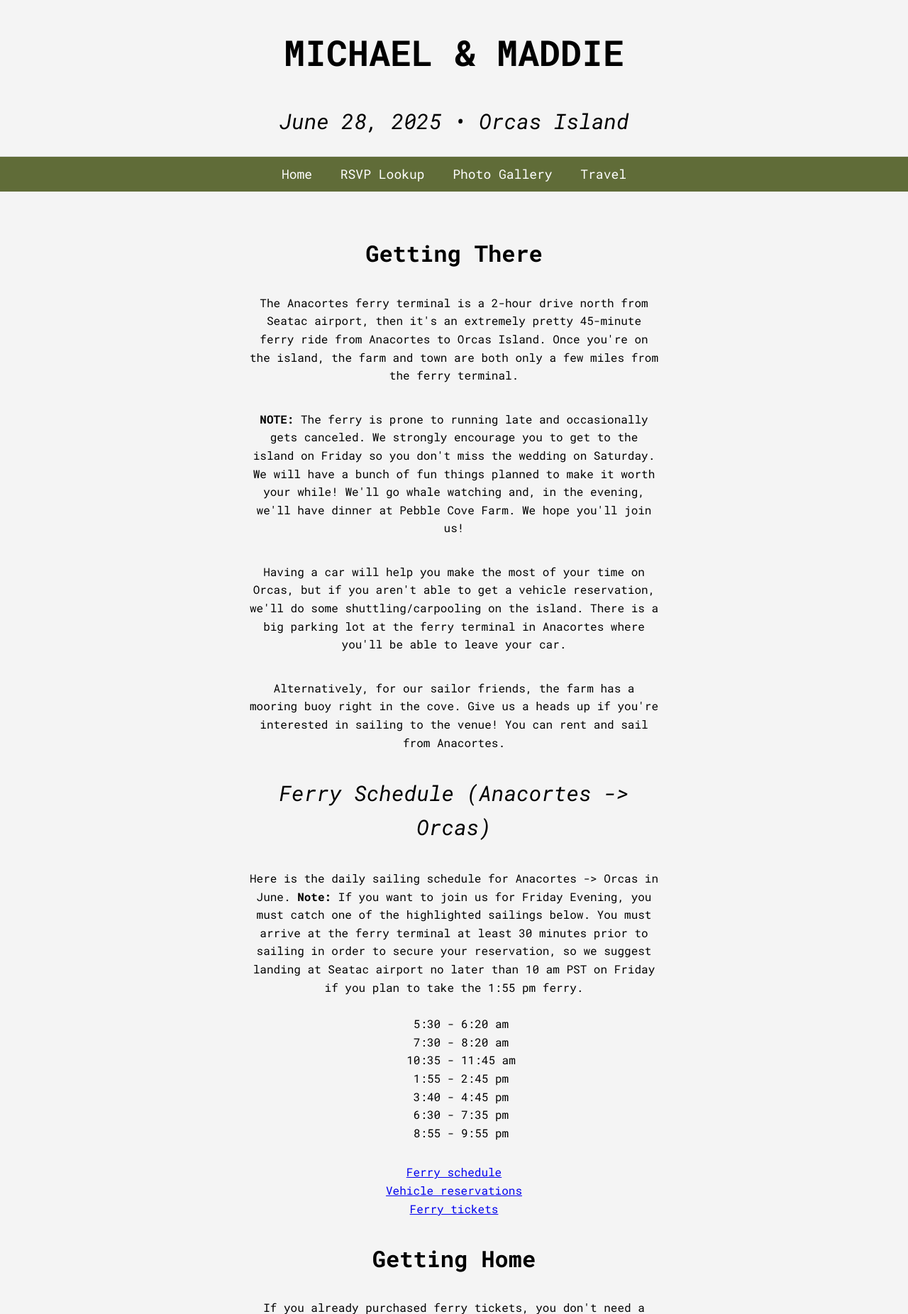
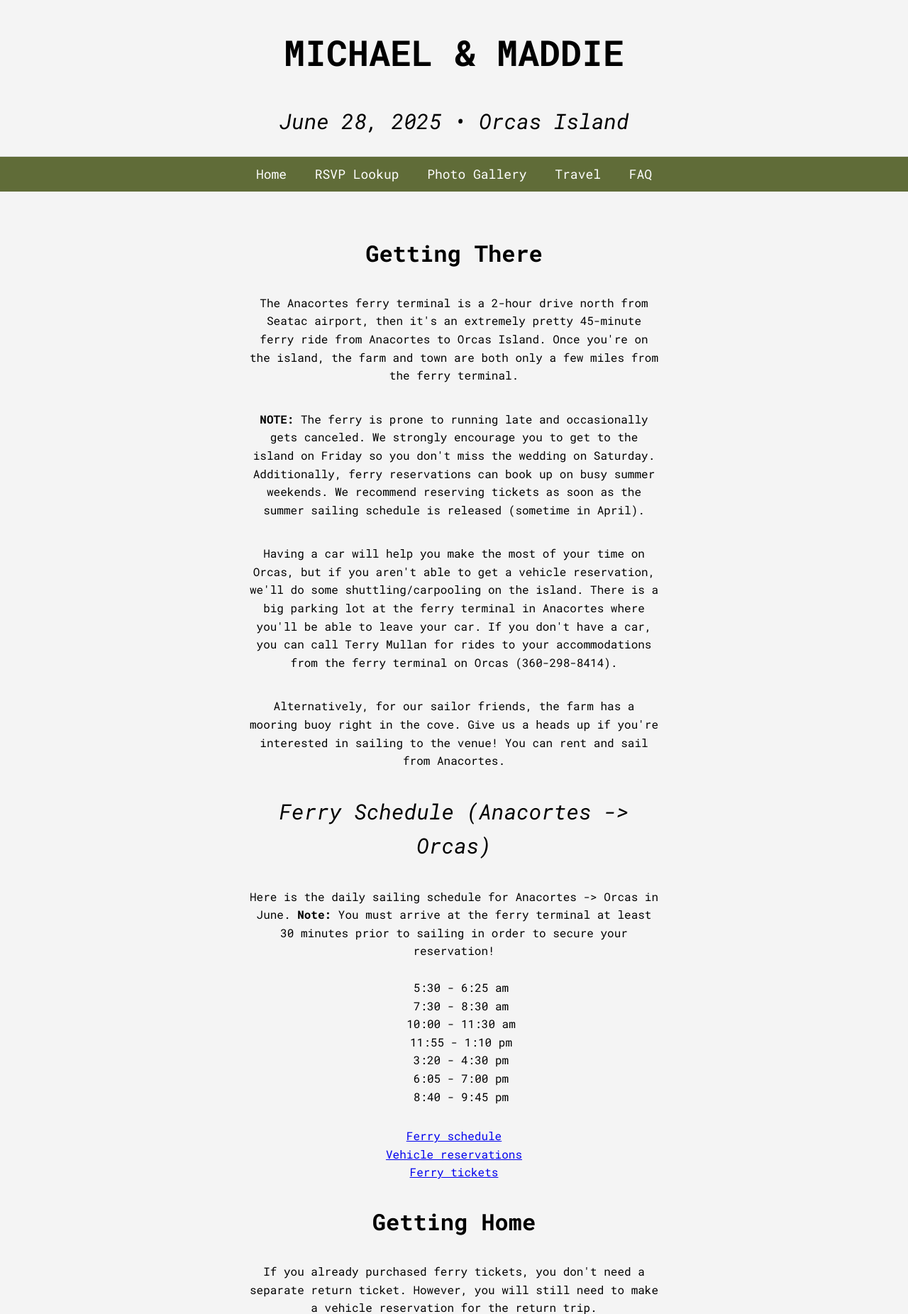
Before and after one commit to sulgr001/wedding_website, a Flask app: page /travel in a window 1280 px wide. Shown: the top 1852 px of the page at 71% size. Run offline with Flask 3, Linux system fonts and the light colour scheme; some web fonts are replaced.

Commit message:
Updating itinerary, adding FAQ page, updating travel information

```diff
--- a/app.py
+++ b/app.py
@@ -244,6 +244,9 @@ def gallery():
 def travel():
     return render_template("travel.html")
 
+@app.route("/faq")
+def faq():
+    return render_template("faq.html")
 
 if __name__ == '__main__':
     app.run(debug=True)
--- a/templates/base.html
+++ b/templates/base.html
@@ -16,6 +16,7 @@
         <a href="{{ url_for('lookup') }}">RSVP Lookup</a>
         <a href="{{ url_for('gallery') }}">Photo Gallery</a>
         <a href="{{ url_for('travel') }}">Travel</a>
+        <a href="{{ url_for('faq') }}">FAQ</a>
     </nav>
 
     <main>
@@ -24,7 +25,7 @@
     <footer>
         <button id="top-button" onclick="scrollToTop()">Return to Top</button>
         <p>&copy; Mike and Maddie 2024</p>
-        <button onclick="window.location.href='mailto:sulgr001@gmail.com';">Email Us</button>
+        <button onclick="window.location.href='mailto:maddie.burgoyne@gmail.com';">Email Us</button>
     </footer>
 
     <script>
--- a/templates/travel.html
+++ b/templates/travel.html
@@ -7,23 +7,23 @@
     <h1>Getting There</h1>
     <p>The Anacortes ferry terminal is a 2-hour drive north from Seatac airport, then it's an extremely pretty 45-minute ferry ride from Anacortes to Orcas Island. Once you're on the island, the farm and town are both only a few miles from the ferry terminal.</p>
 
-    <p><strong>NOTE:</strong> The ferry is prone to running late and occasionally gets canceled. We strongly encourage you to get to the island on Friday so you don't miss the wedding on Saturday. We will have a bunch of fun things planned to make it worth your while! We'll go whale watching and, in the evening, we'll have dinner at Pebble Cove Farm. We hope you'll join us!</p>
+    <p><strong>NOTE:</strong> The ferry is prone to running late and occasionally gets canceled. We strongly encourage you to get to the island on Friday so you don't miss the wedding on Saturday. Additionally, ferry reservations can book up on busy summer weekends. We recommend reserving tickets as soon as the summer sailing schedule is released (sometime in April).</p>
 
-    <p>Having a car will help you make the most of your time on Orcas, but if you aren't able to get a vehicle reservation, we'll do some shuttling/carpooling on the island. There is a big parking lot at the ferry terminal in Anacortes where you'll be able to leave your car.</p>
+    <p>Having a car will help you make the most of your time on Orcas, but if you aren't able to get a vehicle reservation, we'll do some shuttling/carpooling on the island. There is a big parking lot at the ferry terminal in Anacortes where you'll be able to leave your car.  If you don't have a car, you can call Terry Mullan for rides to your accommodations from the ferry terminal on Orcas (360-298-8414). </p>
 
     <p>Alternatively, for our sailor friends, the farm has a mooring buoy right in the cove. Give us a heads up if you're interested in sailing to the venue! You can rent and sail from Anacortes. </p>
 
     <h2>Ferry Schedule (Anacortes -> Orcas)</h2>
-    <p>Here is the daily sailing schedule for Anacortes -> Orcas in June. <strong>Note:</strong> If you want to join us for  Friday Evening, you must catch one of the highlighted sailings below. You must arrive at the ferry terminal at least 30 minutes prior to sailing in order to secure your reservation, so we suggest landing at Seatac airport no later than 10 am PST on Friday if you plan to take the 1:55 pm ferry.</p>
+    <p>Here is the daily sailing schedule for Anacortes -> Orcas in June. <strong>Note:</strong> You must arrive at the ferry terminal at least 30 minutes prior to sailing in order to secure your reservation! </p>
 
     <ul>
-        <li>5:30 - 6:20 am</li>
-        <li>7:30 - 8:20 am</li>
-        <li>10:35 - 11:45 am</li>
-        <li>1:55 - 2:45 pm</li>
-        <li>3:40 - 4:45 pm</li>
-        <li>6:30 - 7:35 pm</li>
-        <li>8:55 - 9:55 pm</li>
+        <li>5:30 - 6:25 am</li>
+        <li>7:30 - 8:30 am</li>
+        <li>10:00 - 11:30 am</li>
+        <li>11:55 - 1:10 pm</li>
+        <li>3:20 - 4:30 pm</li>
+        <li>6:05 - 7:00 pm</li>
+        <li>8:40 - 9:45 pm</li>
     </ul>
 
     <p>
@@ -43,24 +43,23 @@
     <p>Here is the daily sailing schedule for Orcas -> Anacortes. As a reminder, we'd love for you to join us for some brunch at Pebble Cove Farm until 11 am on Sunday. If flying home after the wedding, we recommend giving yourself plenty of time to get off the island and back down to Seatac to account for any delays or traffic.</p>
 
     <ul>
-        <li>7:35 - 8:40 am</li>
-        <li>8:40 - 10:10 am</li>
-        <li>12:20 - 1:25 pm</li>
-        <li>2:20 - 3:10 pm</li>
-        <li>5:15 - 6:20 pm</li>
-        <li>8:15 - 9:25 pm</li>
-        <li>8:50 - 9:40 pm</li>
-        <li>10:50 - 12:00 am</li>
+        <li>6:50 - 8:20 am</li>
+        <li>8:55 - 10:05 am</li>
+        <li>11:55 - 1:10 pm</li>
+        <li>1:35 - 2:50 pm</li>
+        <li>4:50 - 5:45 pm</li>
+        <li>7:15 - 8:25 pm</li>
+        <li>9:55 - 10:50pm</li>
     </ul>
 
     <h1>Where Should I Stay?</h1>
-    <p>We've reserved a number of lodging options through Pebble Cove Farm, the Outlook Inn, and Deer Harbor Inn. When you RSVP, reach out to us and we can help you pick one and make sure you're accounted for!</p>
+    <p>We've reserved a number of lodging options through Pebble Cove Farm.  If you're having trouble finding a place to stay on the island, let us know and we can help!</p>
 
     <h2>Options</h2>
     <ul>
         <li><strong>Pebble Cove Farm:</strong> A number of rooms on site and a few cottages and townhouses in Eastsound. We rented them all out, so please give us a call and we'll set you up with one! <a href="https://pebblecovefarm.com/accommodations/" target="_blank">View accommodations</a></li>
-        <li><strong>The Outlook Inn:</strong> Located in Eastsound, 8 miles from the farm. Reserve by calling (360) 376-2200 and request the Sulgrove/Burgoyne Wedding Room Block for a discounted rate of $220/night. Let us know if you choose this option! <a href="https://www.outlookinn.com/" target="_blank">Visit website</a></li>
-        <li><strong>Deer Harbor Inn:</strong> Two little cabins in a quiet spot 2 miles from the farm. Reach out to us and we'll set you up with one! <a href="https://www.deerharborinn.com/" target="_blank">Visit website</a></li>
+
+
     </ul>
 </div>
 
```
Also changed, not shown: templates/faq.html (added, +36 -0 lines), templates/index.html (+5 -5 lines).
